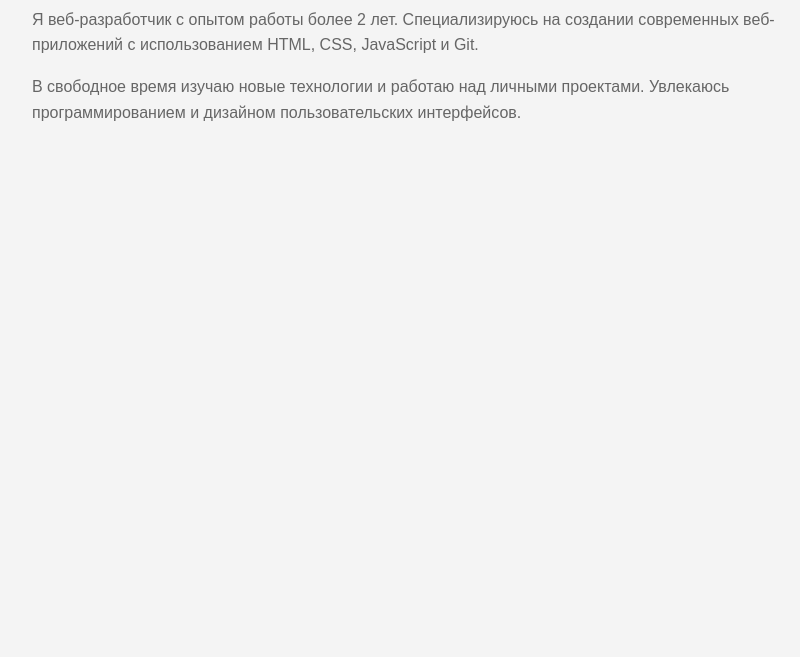
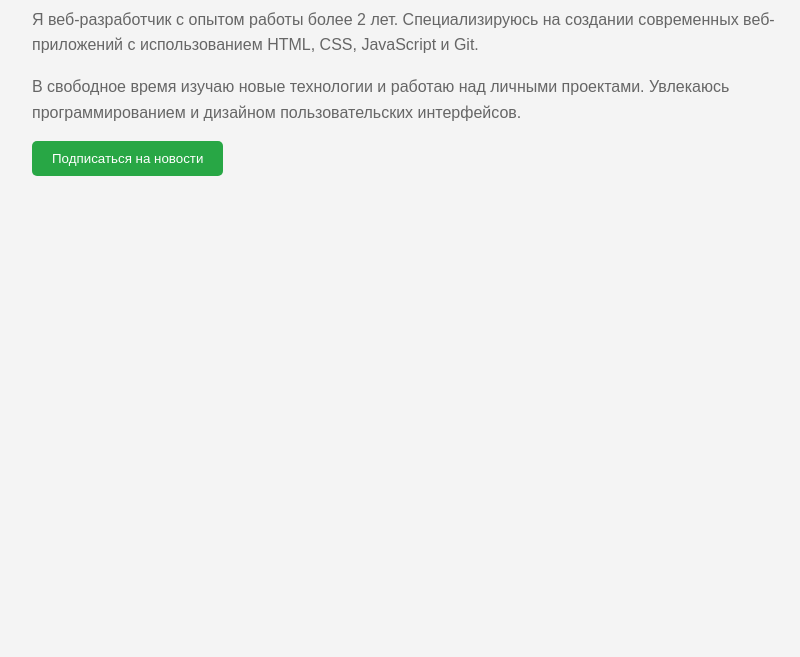
Before and after one commit to keirnad/htmltest, a plain HTML site: page index.html in a window 1280 px wide. Shown: the part 143-800 px from the top of the page, without its empty margins (208-1008 px from the left). Drawn offline with Linux system fonts and the light colour scheme.

Commit message:
Изменен цвет кнопки на зеленый

```diff
--- a/index.html
+++ b/index.html
@@ -33,5 +33,8 @@
         над личными проектами. Увлекаюсь программированием
         и дизайном пользовательских интерфейсов.
     </p>
+    <button style="background-color: #28a745; color: white; padding: 10px 20px; border: none; border-radius: 5px; cursor: pointer;">
+        Подписаться на новости
+    </button>
 </body>
 </html>
```
